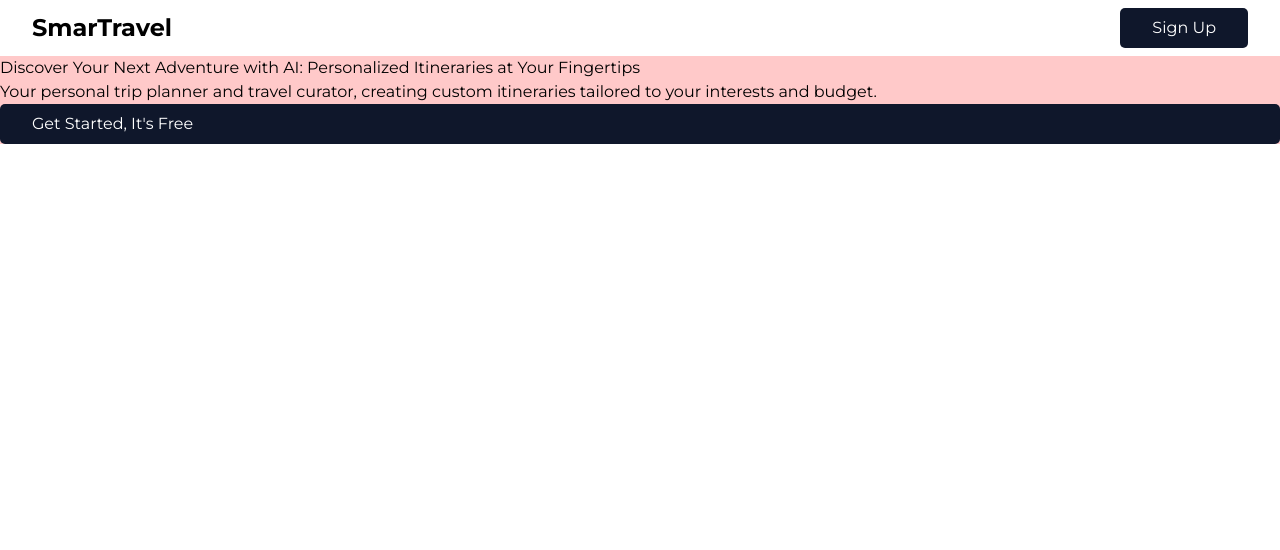
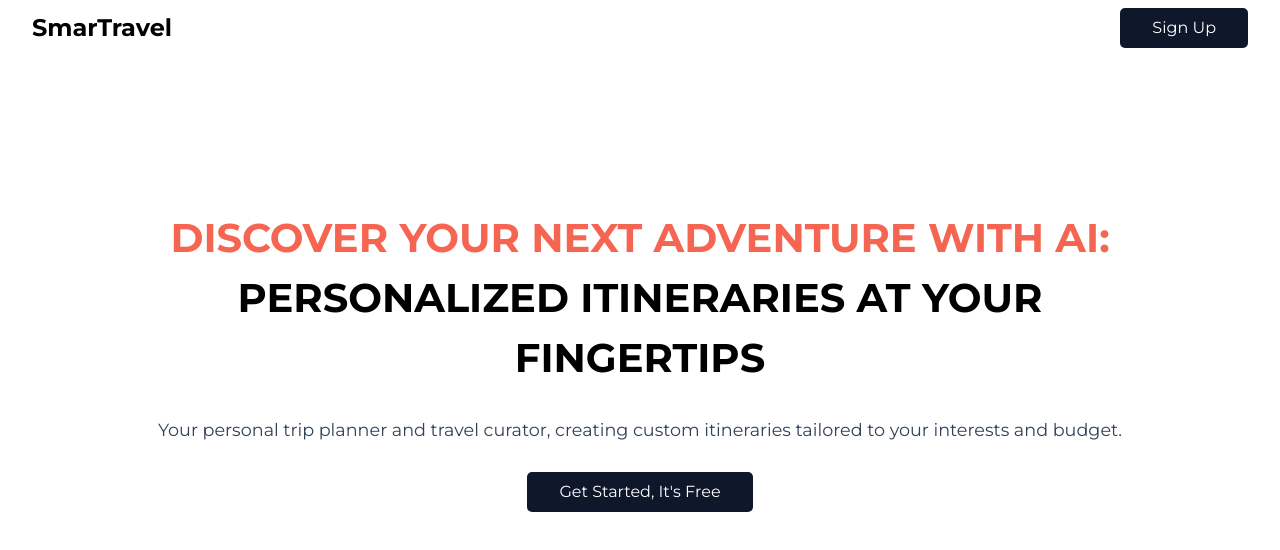
Before and after one commit to GuillermoTD/AI-Traveller, a React (Vite) app: page / in a window 1280 px wide. Shown: the top 550 px of the page. Built offline with nearby package versions, Linux system fonts and the light colour scheme.

Commit message:
Se avanza el hero, se crea pantalla create-trip y se agrega boton de navegacion

```diff
--- a/src/components/Hero/Hero.css
+++ b/src/components/Hero/Hero.css
@@ -1,5 +1,9 @@
 @import 'tailwindcss';
 
 .Hero {
-  @apply bg-red-200;
+  @apply min-h-[30rem] flex flex-col items-center justify-center gap-[1.8rem] mt-[4rem];
+
+  p{
+    @apply text-center;
+  }
 }
--- a/src/components/Hero/Hero.tsx
+++ b/src/components/Hero/Hero.tsx
@@ -1,17 +1,26 @@
+import { useNavigate } from 'react-router';
 import './Hero.css';
 
 const Hero = () => {
+
+const navigate = useNavigate();
+
+
   return (
     <div className="Hero">
-      <p>
-        Discover Your Next Adventure with AI: Personalized Itineraries at Your
+      <p className='uppercase font-bold text-[40px] text-[var(--color1)] max-w-[80%]'>
+        Discover Your Next Adventure with AI:
+      <br/>
+
+        <span className='text-black text-center  max-w-[80%]'> Personalized Itineraries at Your
         Fingertips
+        </span>
       </p>
-      <p>
+      <p className='text-[1.1rem] text-slate-700  max-w-[80%]'>
         Your personal trip planner and travel curator, creating custom
         itineraries tailored to your interests and budget.
       </p>
-      <div className="btn-black">Get Started, It's Free</div>
+      <div className="btn-black" onClick={()=>{navigate('/create-trip')}}>Get Started, It's Free</div>
     </div>
   );
 };
--- /dev/null
+++ b/src/pages/CreatetripPage/CreatetripPage.tsx
@@ -0,0 +1,8 @@
+
+const CreatetripPage = () => {
+  return (
+    <div>createtrip</div>
+  )
+}
+
+export default CreatetripPage
```
Also changed, not shown: src/router.tsx (+7 -3 lines), src/pages/CreatetripPage/Createtrip.css (added).
